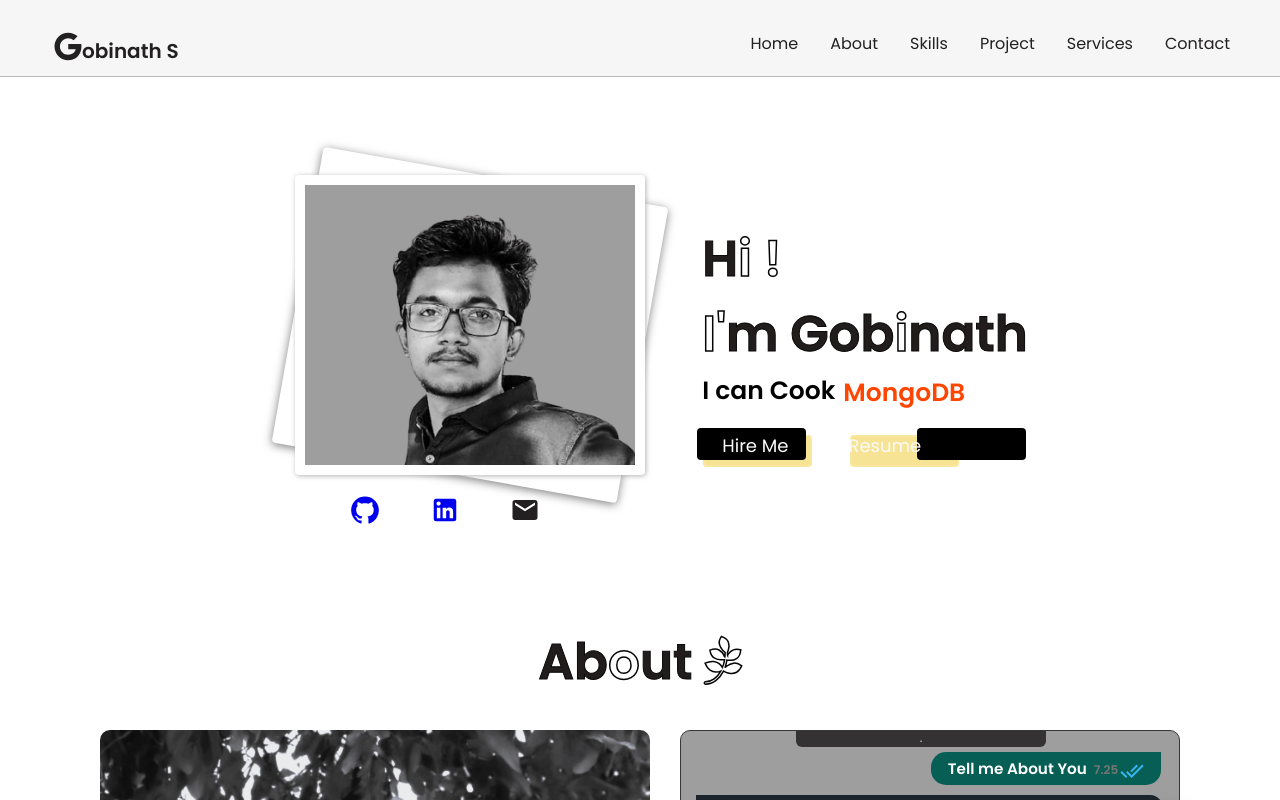
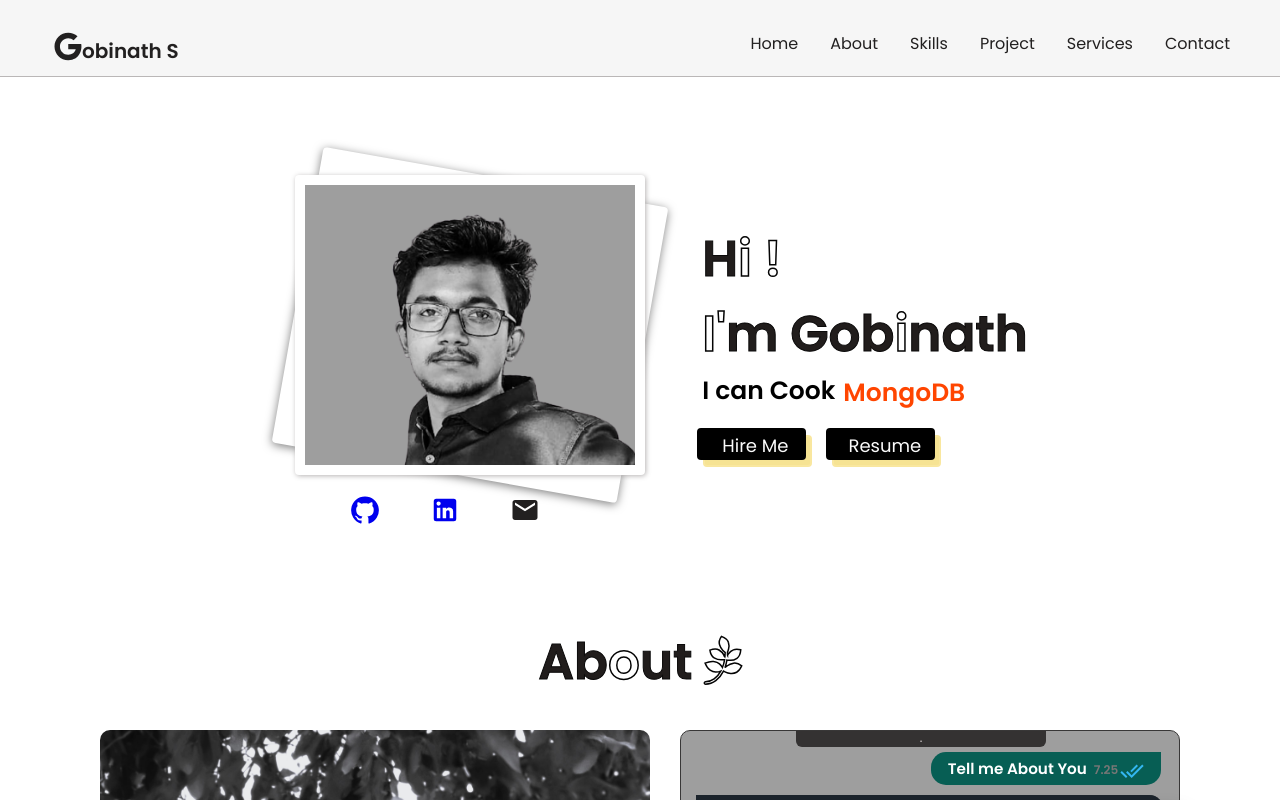
Before and after one commit to Gobinath7878/portfolio-78, a React (Create React App) app: page / in a window 1280 px wide. Shown: the top 800 px of the page. Built offline with nearby package versions, Linux system fonts and the light colour scheme; grey boxes are pictures that could not be loaded; a web font is replaced by a local one.

Commit message:
Update Content.jsx

```diff
--- a/src/main/home/content/Content.jsx
+++ b/src/main/home/content/Content.jsx
@@ -70,7 +70,7 @@ const Content = () => {
               </Nav.Link>
               <a
                 href="https://drive.google.com/file/d/1mqGqCscFxBwHqkIyLnMUZ6Nj-A6XB3iQ/view?usp=sharing"
-                className="hireme-btn" id="resumebtn"
+                className="hireme-btn nav-link" id="resumebtn"
 target="_blank" rel="noreferrer"
               >
                 Resume
```
